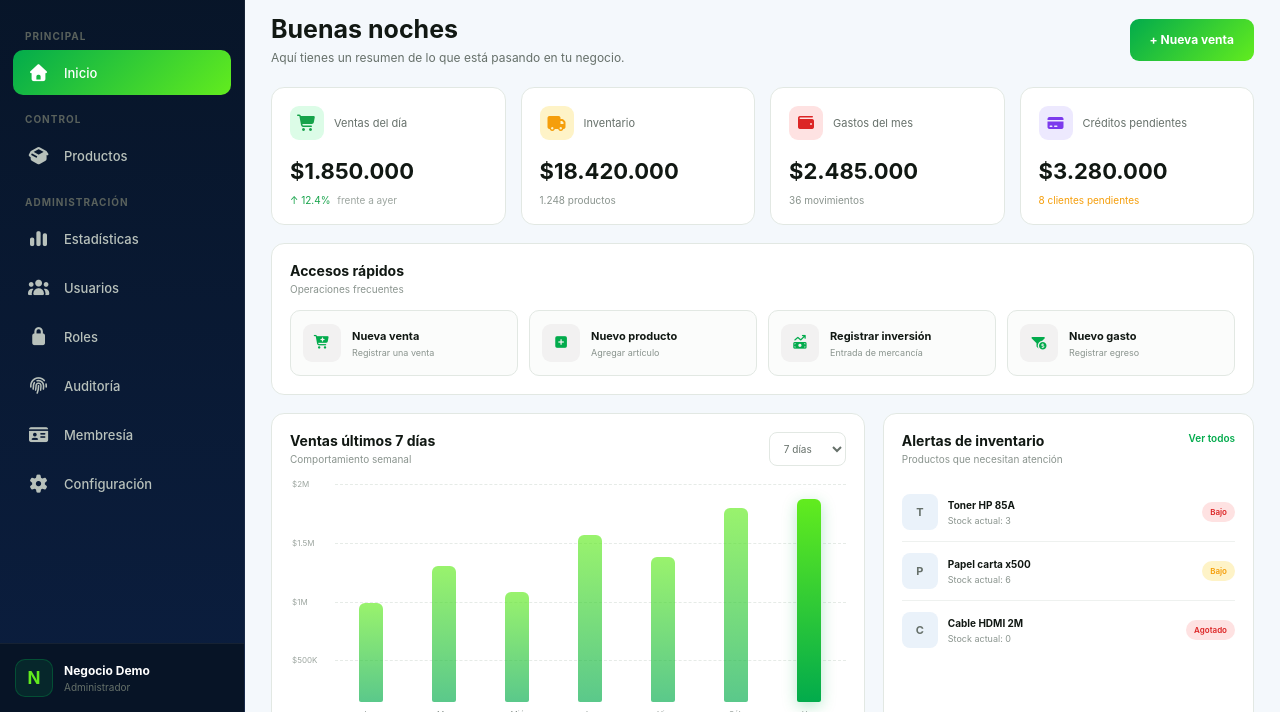
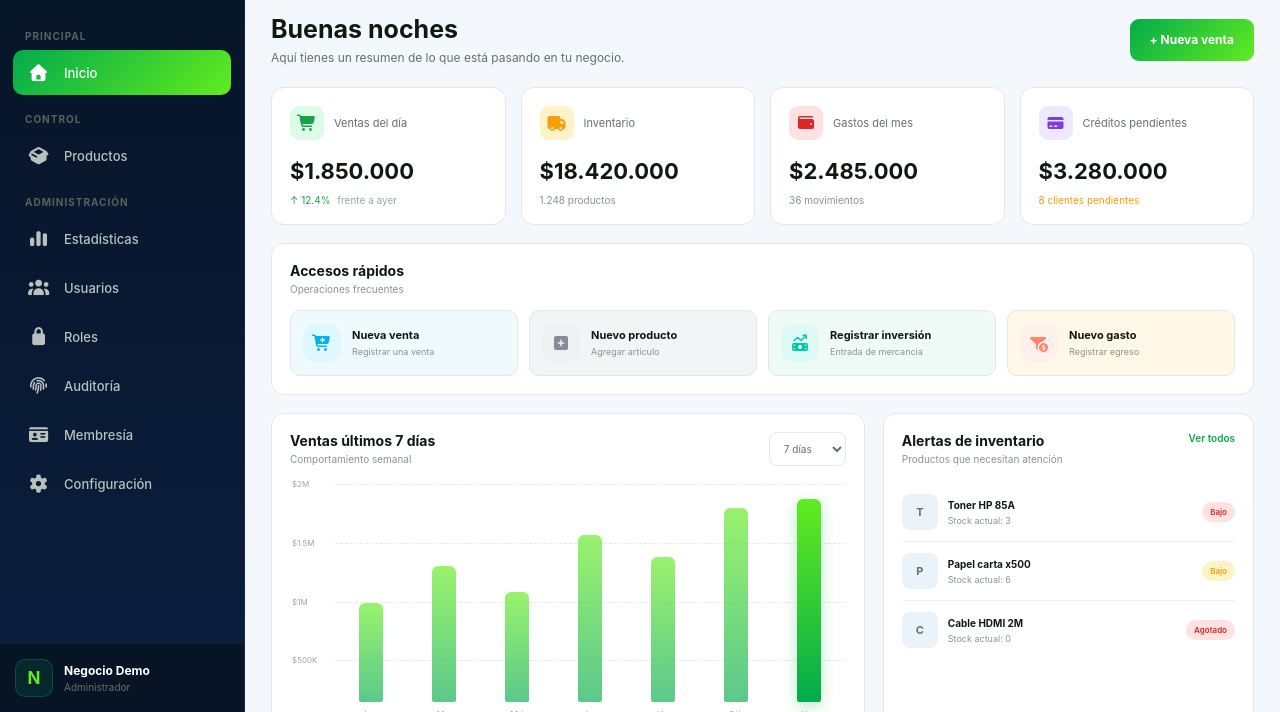
Before and after one commit to Juangio07/AppBase, an Electron app: page Modulos/Menu/Frontend/Menu.html in a window 1280 px wide. Shown: the part 88-800 px from the top of the page. Drawn offline with Linux system fonts and the light colour scheme.

Commit message:
Mejora de accesos rapidos inicio

```diff
--- a/Modulos/Menu/Frontend/Menu.css
+++ b/Modulos/Menu/Frontend/Menu.css
@@ -742,6 +742,9 @@ select {
     border:
         1px solid var(--border-color);
 
+    border-top:
+        1px solid var(--border-color);
+
     border-radius: 9px;
 
     background:
@@ -765,7 +768,7 @@ select {
         var(--brand-primary-soft);
 
     border-color:
-        var(--brand-primary);
+        var(--border-color);
 
     color:
         var(--brand-primary-hover);
@@ -1424,34 +1427,60 @@ select {
     border-radius: 10px;
 
     background:
-        #FBFCFB;
+        var(--background-card);
 
     cursor: pointer;
 
     text-align: left;
+
+    line-height: 1.2;
 
     transition:
         border-color var(--transition-fast),
         background var(--transition-fast),
         transform var(--transition-fast);
+
+}
+
+
+.quick-action.Opc1 {
+
+    background:
+        #effaff;
+}
+
+
+.quick-action.Opc2 {
+
+    background:
+        #f2f4f5;
+}
+
+
+.quick-action.Opc3 {
+
+    background:
+        #effbf7;
+}
+
+
+.quick-action.Opc4 {
+
+    background:
+        #fff8e8;
 }
 
 
 .quick-action:hover {
 
     border-color:
-        color-mix(
-            in srgb,
-            var(--brand-primary) 48%,
-            var(--border-color)
-        );
-
-    background:
-        color-mix(
-            in srgb,
-            var(--brand-primary-soft) 45%,
-            #FFFFFF
-        );
+        var(--border-color);
+
+    box-shadow:
+        var(--shadow-sm);
+
+    transform:
+        translateY(-1px);
 }
 
 
@@ -1462,6 +1491,55 @@ select {
 }
 
 
+.quick-icon.Opc1 {
+
+    background:
+        #dff7ff;
+
+    color:
+          #04b0ee;
+
+    border:
+        0px solid #bceeff;
+}
+
+
+.quick-icon.Opc2 {
+
+    background:
+        #eef0f2;
+
+    color:
+        #858d98;
+
+    border: 0px solid #d9dde1;
+}
+
+
+.quick-icon.Opc3 {
+
+    background:
+        #dffaf4;
+
+    color:
+        #03caab;
+
+    border: 0px solid #b8eee3;
+}
+
+
+.quick-icon.Opc4 {
+
+    background:
+        #fff0ec;
+
+    color:
+        #fd856a;
+
+    border: 0px solid #ffd3c8;
+}
+
+
 .quick-icon {
 
     width: 38px;
@@ -1474,17 +1552,24 @@ select {
     justify-content: center;
     align-items: center;
 
-    border-radius: 9px;
-
-    background:
-        var(--brand-primary-soft);
-
-    color:
-        var(--brand-primary-hover);
+    border-radius: 12px;
 
     font-weight: 700;
-}
-
+
+    font-size: 16px;
+
+}
+
+
+.quick-action > span:last-child {
+
+    min-width: 0;
+
+    display: flex;
+    flex-direction: column;
+
+    justify-content: center;
+}
 
 .quick-action strong {
 
@@ -1494,6 +1579,8 @@ select {
         var(--text-primary);
 
     font-size: 11px;
+
+    line-height: 1.25;
 }
 
 
@@ -1507,6 +1594,8 @@ select {
         var(--text-light);
 
     font-size: 9px;
+
+    line-height: 1.25;
 }
 
 
--- a/Modulos/Menu/Frontend/Menu.html
+++ b/Modulos/Menu/Frontend/Menu.html
@@ -549,11 +549,11 @@
                 <div class="quick-grid">
 
                     <button
-                        class="quick-action"
+                        class="quick-action Opc1"
                         data-action="venta"
                     >
 
-                        <span class="quick-icon">
+                        <span class="quick-icon Opc1">
                         <i class="fa-solid fa-cart-plus"></i>
                         </span>
 
@@ -573,11 +573,11 @@
 
 
                     <button
-                        class="quick-action"
+                        class="quick-action Opc2"
                         data-action="producto"
                     >
 
-                        <span class="quick-icon">
+                        <span class="quick-icon Opc2">
                         <i class="fa-solid fa-square-plus"></i>
                         </span>
 
@@ -597,11 +597,11 @@
 
 
                     <button
-                        class="quick-action"
+                        class="quick-action Opc3"
                         data-action="inversion"
                     >
 
-                        <span class="quick-icon">
+                        <span class="quick-icon Opc3">
                         <i class="fa-solid fa-money-bill-trend-up"></i>
                         </span>
 
@@ -621,11 +621,11 @@
 
 
                     <button
-                        class="quick-action"
+                        class="quick-action Opc4"
                         data-action="gasto"
                     >
 
-                        <span class="quick-icon">
+                        <span class="quick-icon Opc4">
                         <i class="fa-solid fa-filter-circle-dollar"></i>
                         </span>
 
```
